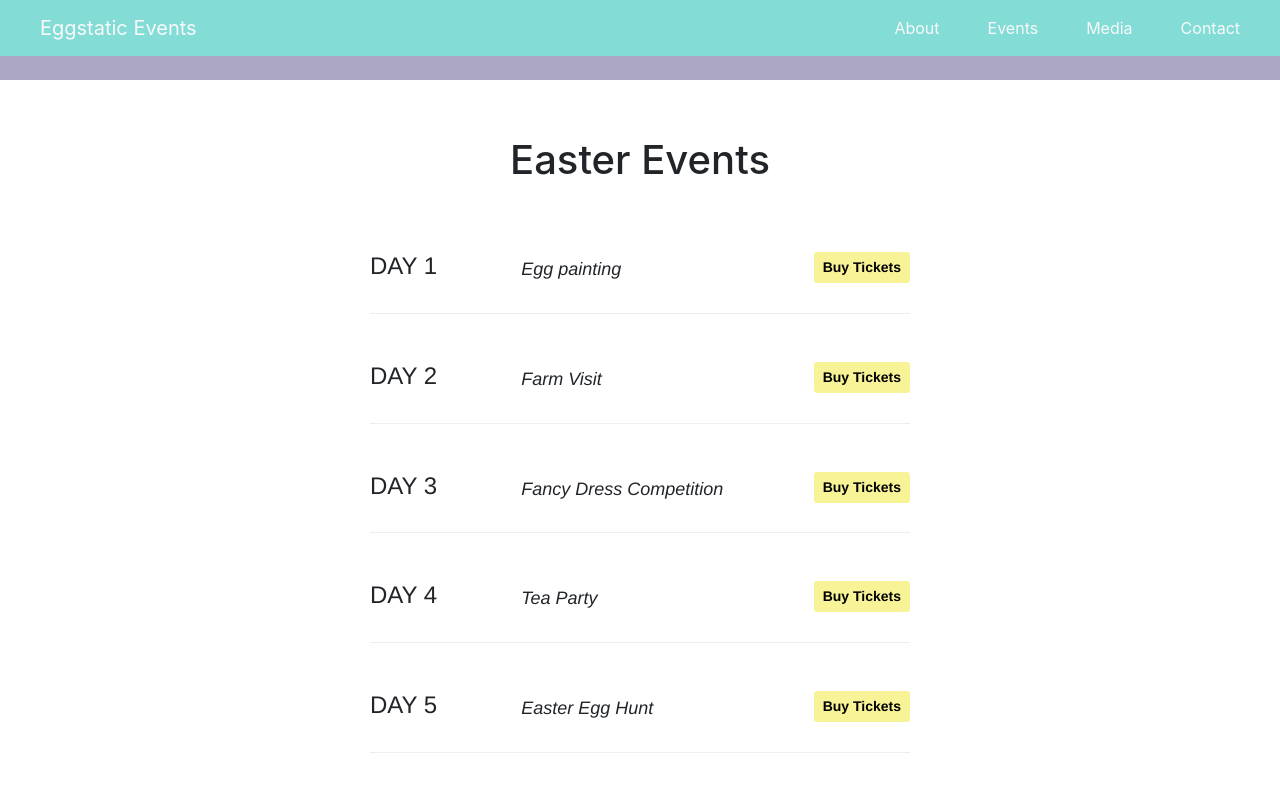
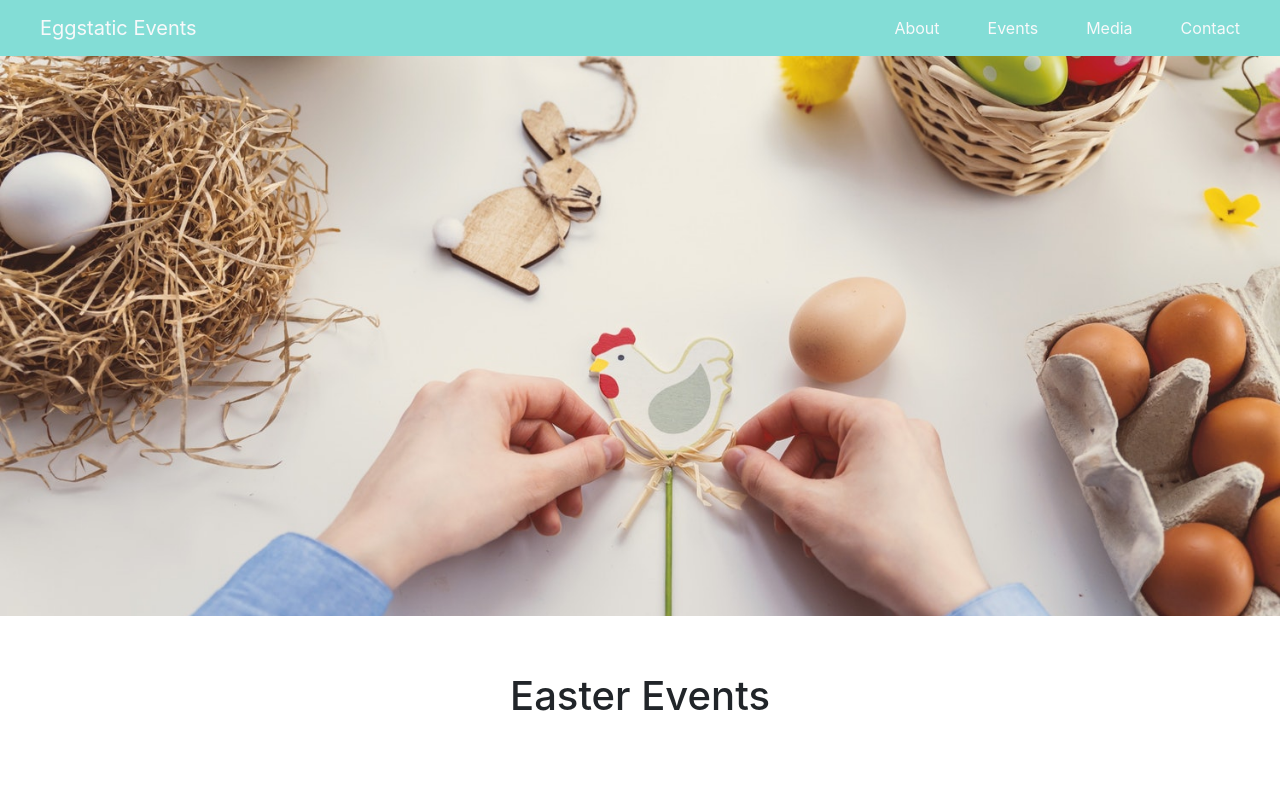
Before and after one commit to kes2401/code-institute-easter-hackathon, a plain HTML site: page events.html in a window 1280 px wide. Shown: the top 785 px of the page. Drawn offline with nearby package versions, Linux system fonts and the light colour scheme.

Commit message:
update header on events page

```diff
--- a/events.html
+++ b/events.html
@@ -16,8 +16,8 @@
 </head>
 
 <body>
-    <header id="headerEvents" class="header--inner">
-        <nav class="navbar fixed-top navbar-expand-lg bg-blue py-2 py-xs-1">
+    <header id="header">
+            <nav class="navbar fixed-top navbar-expand-lg bg-blue py-2 py-xs-1">
                 <a href="index.html" class="navbar-brand pl-4 text-light">Eggstatic Events</a>
                 <button class="navbar-toggler custom-toggler" type="button" data-toggle="collapse" data-target="#navbarToggleMenu" aria-controls="navbarToggleMenu" aria-expanded="false" aria-label="Toggle navigation">
                     <span class="navbar-toggler-icon"></span>
@@ -39,7 +39,7 @@
                     </ul>
                 </div>
             </nav>
-    </header>
+        </header>
 
     <main>
         <!--Main content-->
```
